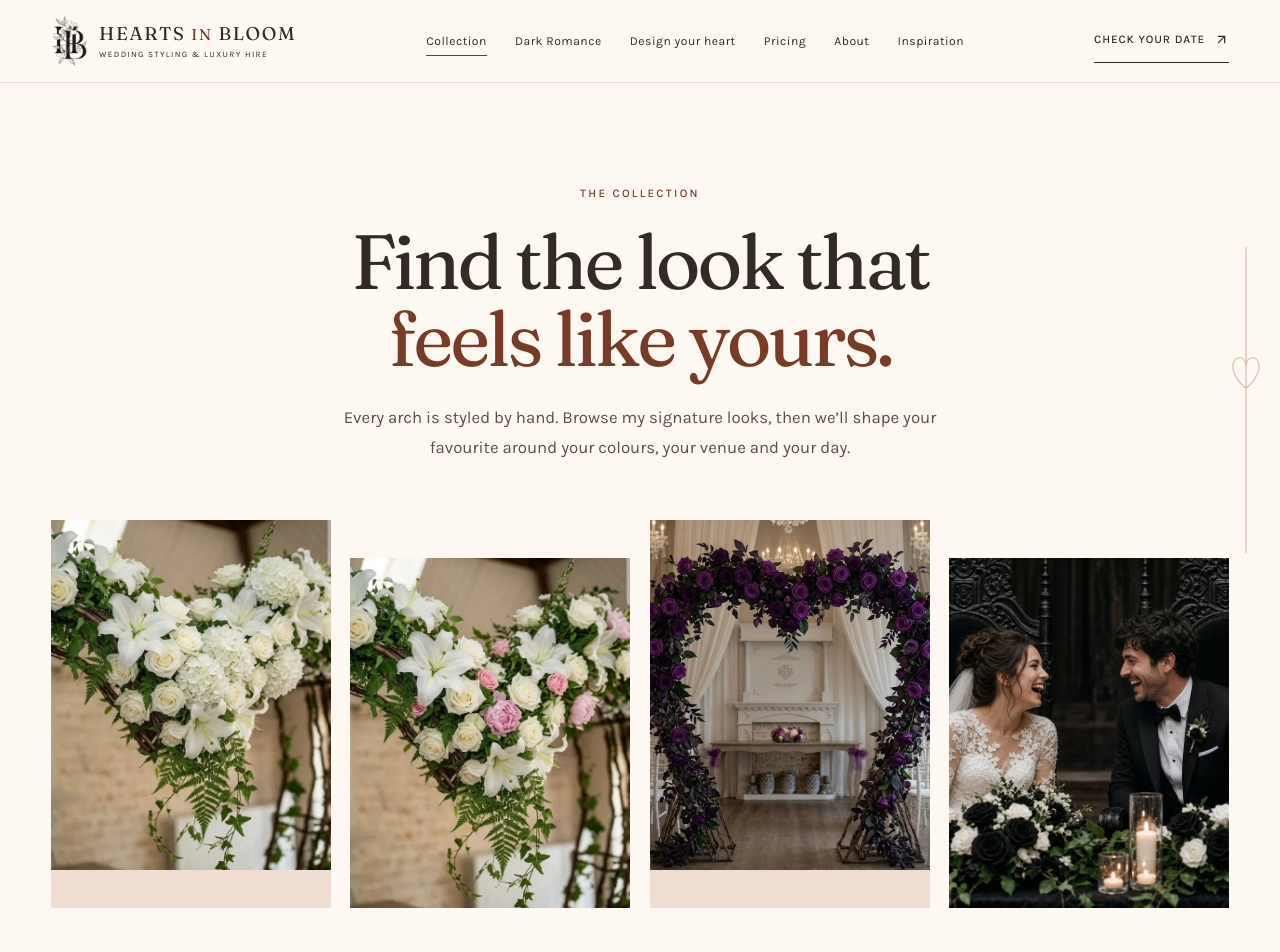
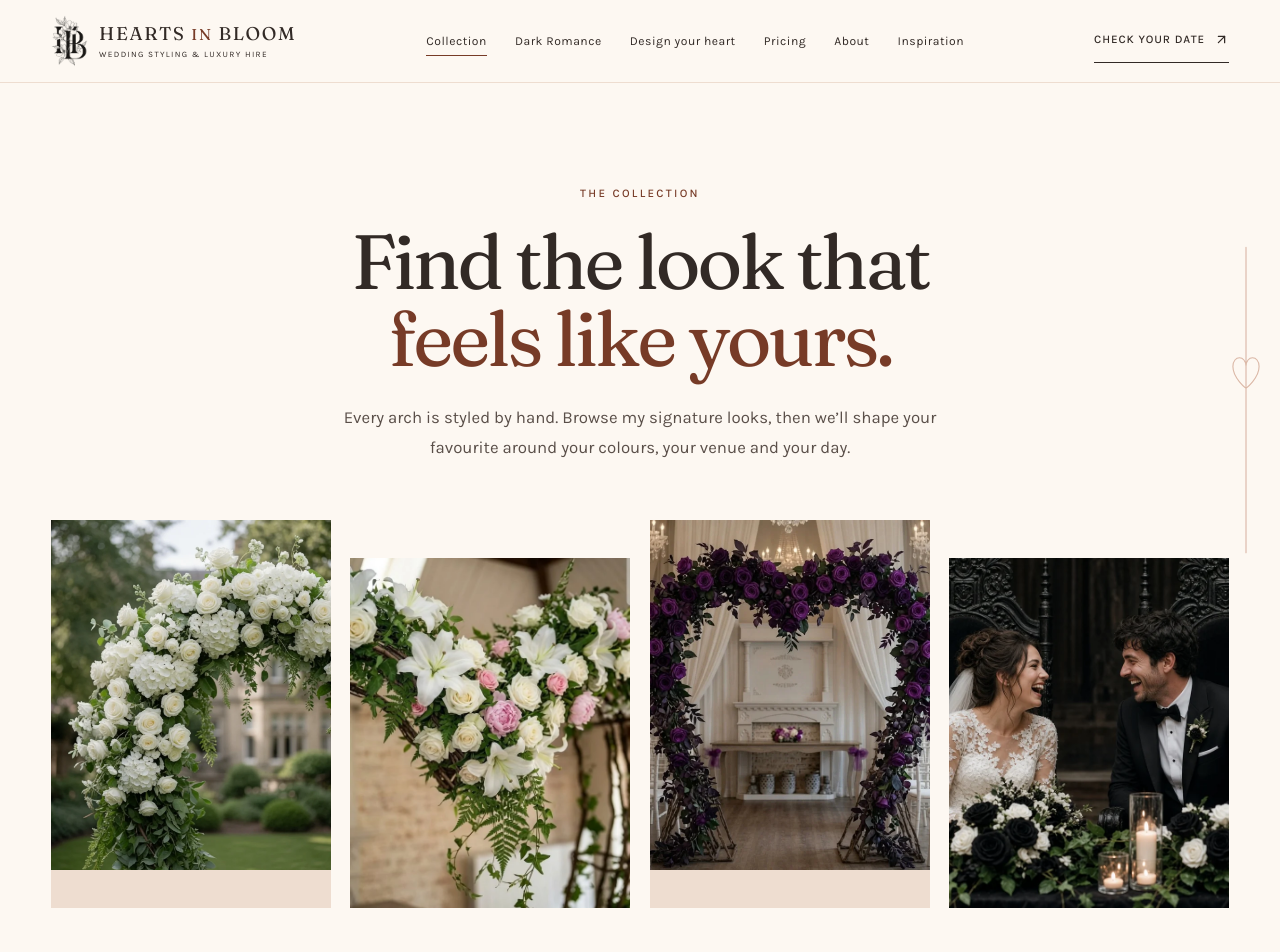
Before and after one commit to sarahhouseofkaos-cmyk/hearts-in-bloom, a React (Vite) app: page /collection in a window 1280 px wide. Shown: the top 952 px of the page. Built offline with nearby package versions, Linux system fonts and the light colour scheme.

Commit message:
Collection page: vary the top photos
The first two photos were near-identical lily close-ups; the first is now
the ivory arch with greenery.

Co-Authored-By: Claude Opus 5.5 <noreply@anthropic.com>
Claude-Session: https://claude.ai/code/session_0133DQE5wRCjdu5Y5NnYjTSR

```diff
--- a/src/pages/Collection.tsx
+++ b/src/pages/Collection.tsx
@@ -23,7 +23,7 @@ const sections = [
   },
 ]
 
-const heroPhotos = ['/images/classic-ivory.webp', '/images/soft-blush-garden.webp', '/images/midnight-plum.webp', '/images/gothic-sweetheart-table.webp']
+const heroPhotos = ['/images/lush-ivory-greenery.webp', '/images/soft-blush-garden.webp', '/images/midnight-plum.webp', '/images/gothic-sweetheart-table.webp']
 
 export default function Collection() {
   const [selected, setSelected] = useState<CollectionItem | null>(null)
```
